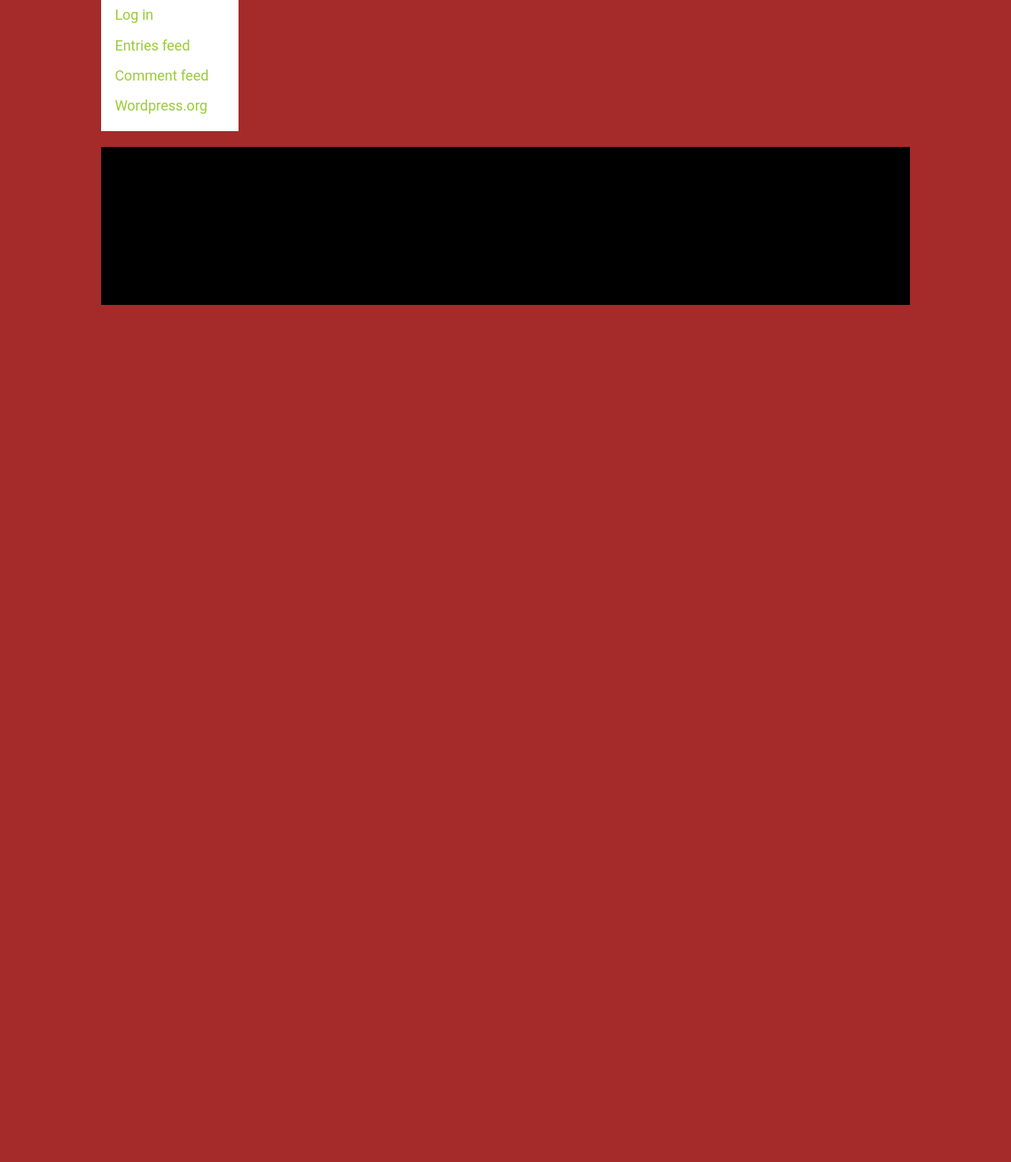
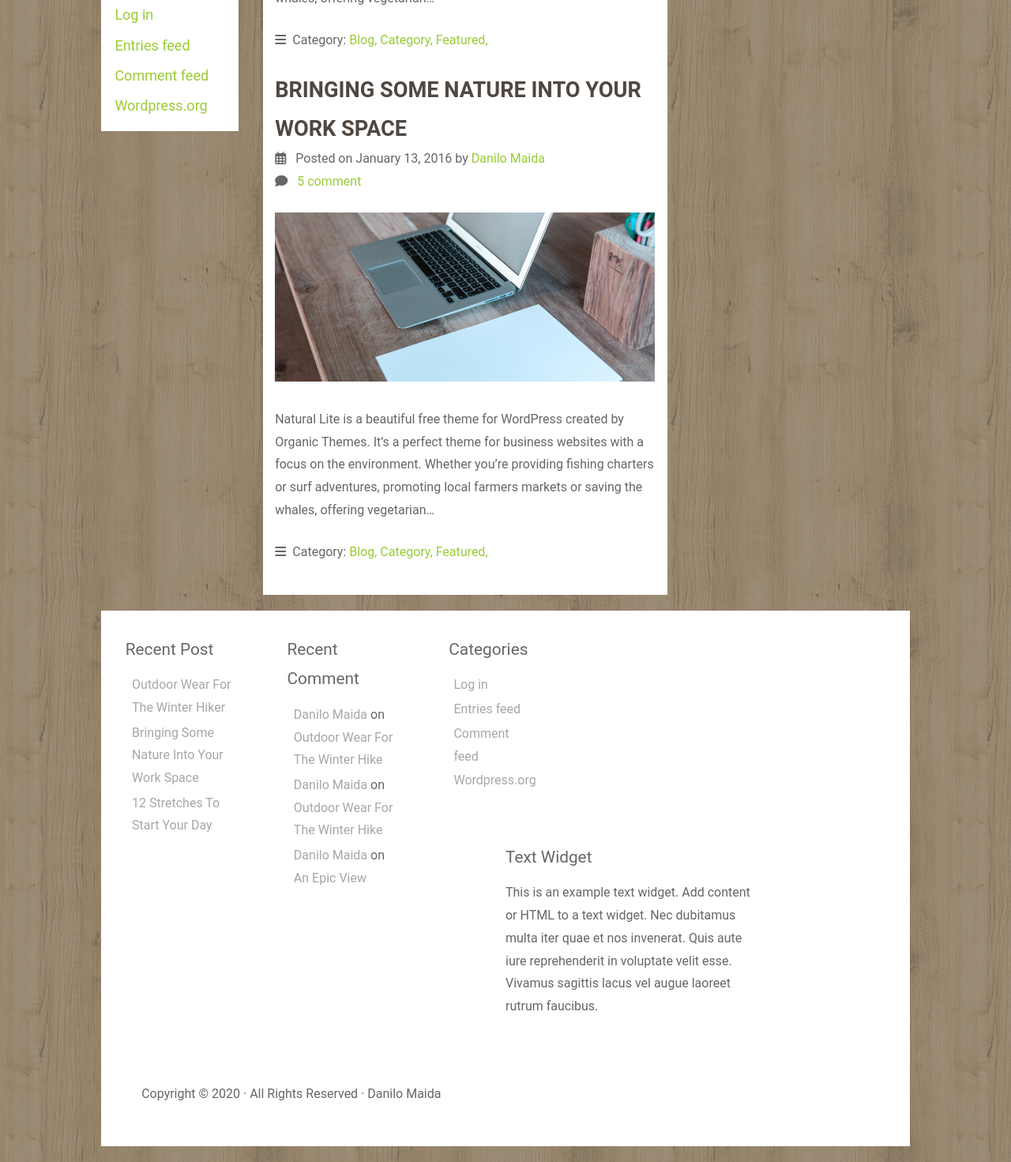
Before and after one commit to DaniM-web/htmlcss-wp, a plain HTML site: page index.html in a window 1280 px wide. Shown: the part 919-2390 px from the top of the page at 79% size. Before the commit the page ends 1325 px from the top, so only its background shows below. Drawn offline with Linux system fonts and the light colour scheme.

Commit message:
Consegna esercizio-wp

```diff
--- a/index.html
+++ b/index.html
@@ -78,6 +78,38 @@
             Leave a comment
          </a>
          <img src="img/sectionimg.jpg" alt="foto paesaggio">
+         <p>
+           Natural Lite is a beautiful free theme for WordPress created by Organic Themes. It’s a perfect theme for business websites with a focus on the environment. Whether you’re providing fishing charters or surf adventures, promoting local farmers markets or saving the whales, offering vegetarian…
+         </p>
+        <div class="category">
+         <i class="fas fa-bars"></i>&ensp;Category:
+         <a href="#" class="metalink">Blog,</a>
+         <a href="#" class="metalink">Category,</a>
+         <a href="#" class="metalink">Featured,</a>
+       </div>
+       </article>
+       <article>
+        <h2 class="c-title">
+          <a href="#" class="linkcentral">BRINGING SOME NATURE INTO YOUR WORK SPACE</a>
+        </h2>
+         <i class="far fa-calendar-alt"></i>&ensp;
+            Posted on January 13, 2016 by
+          <a href="#" class="metalink">
+            Danilo Maida
+          </a> <br>
+         <i class="fas fa-comment"></i>&ensp;
+         <a href="#" class="metalink">
+            5 comment
+         </a>
+         <img src="img/sectionimg2.jpg" alt="foto workspace">
+         <p>
+           Natural Lite is a beautiful free theme for WordPress created by Organic Themes. It’s a perfect theme for business websites with a focus on the environment. Whether you’re providing fishing charters or surf adventures, promoting local farmers markets or saving the whales, offering vegetarian…
+         </p>
+        <div class="category">
+         <i class="fas fa-bars"></i>&ensp;Category:
+         <a href="#" class="metalink">Blog,</a>
+         <a href="#" class="metalink">Category,</a>
+         <a href="#" class="metalink">Featured,</a>
        </article>
       </section>
       <!-- Boxes di destra -->
@@ -119,14 +151,78 @@
             <a href="#" class="metalink">trip</a>
             <a href="#" class="metalink">snowboarding</a>
           </p>
-
-
         </div>
       </aside>
     </main>
     <!-- parte di piè -->
     <footer>
-
+      <section class="footsection">
+        <h6 class="asidetitle">Recent Post</h6>
+        <ul class="footlist">
+          <li>
+            <a href="#" class="footlink">
+              Outdoor Wear For The Winter Hiker
+            </a>
+          </li>
+          <li>
+            <a href="#" class="footlink">
+              Bringing Some Nature Into Your Work Space
+            </a>
+          </li>
+          <li>
+            <a href="#" class="footlink">
+              12 Stretches To Start Your Day
+            </a>
+          </li>
+        </ul>
+      </section>
+      <section class="footsection">
+        <h6 class="asidetitle">Recent Comment</h6>
+        <ul class="footlist">
+          <li>
+            <a href="#" class="footlink">
+              Danilo Maida
+            </a> on
+            <a href="#" class="footlink">
+              Outdoor Wear For The Winter Hike
+            </a>
+          </li>
+          <li>
+            <a href="#" class="footlink">
+              Danilo Maida
+            </a> on
+            <a href="#" class="footlink">
+              Outdoor Wear For The Winter Hike
+            </a>
+          </li>
+          <li>
+            <a href="#" class="footlink">
+              Danilo Maida
+            </a> on
+            <a href="#" class="footlink">
+              An Epic View
+            </a>
+          </li>
+        </ul>
+      </section>
+      <section class="footsection">
+        <h6 class="asidetitle">Categories</h6>
+        <ul class="footlist">
+          <li><a href="#" class="footlink">Log in</a></li>
+          <li><a href="#" class="footlink">Entries feed</a></li>
+          <li><a href="#" class="footlink">Comment feed</a></li>
+          <li><a href="#" class="footlink">Wordpress.org</a></li>
+        </ul>
+      </section>
+      <aside class="footaside">
+        <h6 class="asidetitle">Text Widget</h6>
+        <p>
+          This is an example text widget. Add content or HTML to a text widget. Nec dubitamus multa iter quae et nos invenerat. Quis aute iure reprehenderit in voluptate velit esse. Vivamus sagittis lacus vel augue laoreet rutrum faucibus.
+        </p>
+      </aside>
+      <footer class="copyright">
+        Copyright &copy; 2020 · All Rights Reserved · Danilo Maida
+      </footer>
     </footer>
   </body>
 </html>
--- a/style.css
+++ b/style.css
@@ -5,7 +5,7 @@
 }
 
 body{
-  background-color: brown;
+  background-image: url("img/sfondo.png");
   color: #666666;
   font-family: 'Roboto', Arial, Helvetica, sans-serif;
   line-height: 1.8;
@@ -14,6 +14,7 @@ body{
 main{
   width: 80%;
   margin: 0 auto;
+  margin-bottom: 20px;
 }
 main::after{
   content: "";
@@ -44,21 +45,27 @@ a.metalink{
 a.linkcentral{
   color: #504741;
 }
+a.footlink{
+  color: rgba(0, 0, 0, .35);
+}
 
 .asidetitle{
   font-size: 1.3em;
   margin-bottom: 12px;
   font-weight: normal;
 }
-
+/* General properties */
 footer{
-  /* debug start */
-  background-color: black;
-  height: 200px;
-  /* debug end */
+  background-color: #fff;
   width: 80%;
   margin: 0 auto;
   margin-bottom: 20px;
+}
+
+footer::after{
+  content: "";
+  display: table;
+  clear: both;
 }
 
 hgroup{
@@ -135,11 +142,18 @@ width: 50%;
 float: left;
 }
 
+.c-title{
+  font-size: 1.7em;
+}
+
 img{
   max-width: 100%;
-  padding-top: 5%;
+  padding: 5% 0;
 }
 
+.category{
+  padding: 5% 0;
+}
 /* Right aside properties */
 .r-box{
   width: 30%;
@@ -157,7 +171,7 @@ span.boldtag{
 span.boldesttag{
   font-size: 1.6em;
 }
-
+/* Search Form */
 input[name="go"]{
   width: 20%;
   height: 40px;
@@ -208,3 +222,33 @@ a.metalink:hover {
 .asidelist li:hover {
   box-shadow: 0 3px 5px inset ;
 }
+a.linkcentral:hover{
+  color: green;
+}
+
+/* footer properties */
+.footsection, .footaside{
+  float: left;
+  padding: 3%;
+}
+.footsection{
+  max-width: 20%;
+}
+.footaside{
+  max-width: 45%;
+  padding-left: 10%;
+}
+
+ul.footlist, ul.footlist li{
+  list-style: none;
+  margin: 2% 3%;
+  font-size: 16px;
+}
+a.footlink:hover {
+  text-decoration: underline;
+}
+
+.copyright{
+  margin: 5%;
+  float: left;
+}
```
Also changed, not shown: img/sectionimg2.jpg (added), img/sfondo.png (added).
